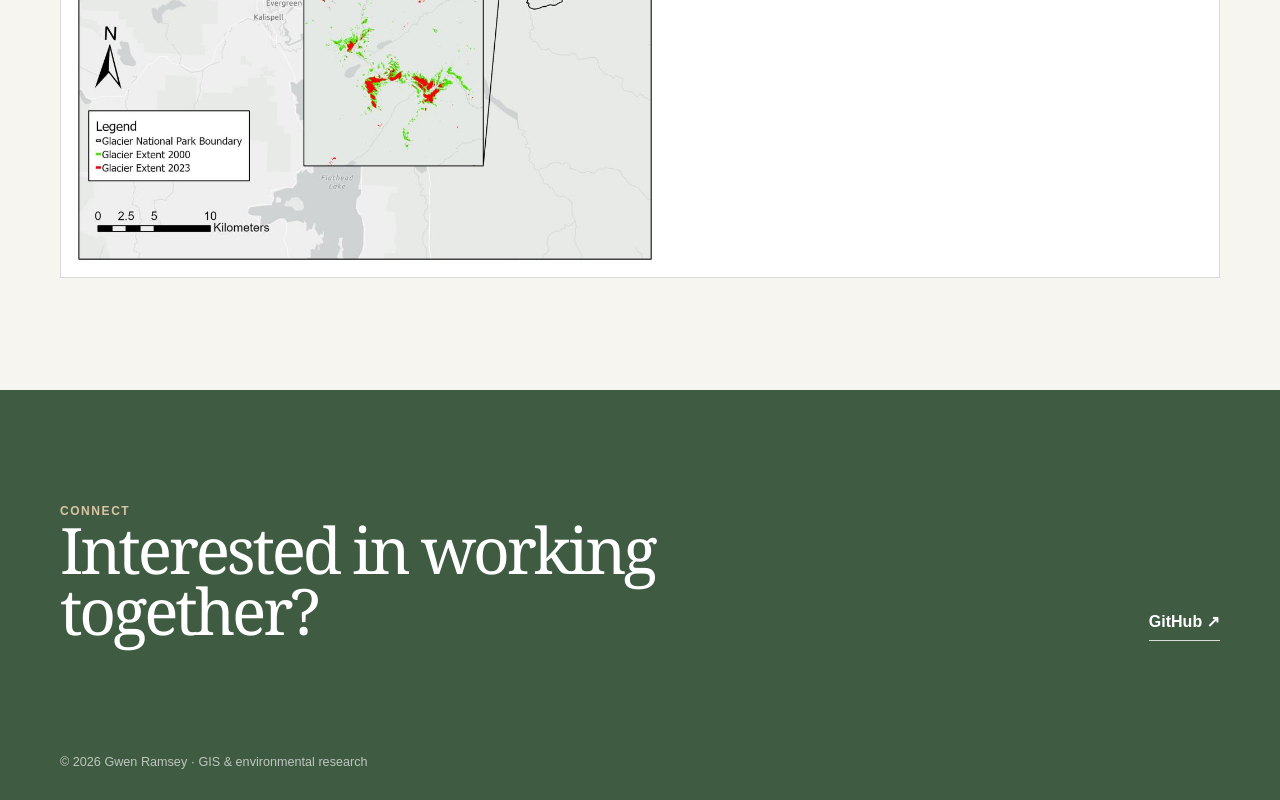
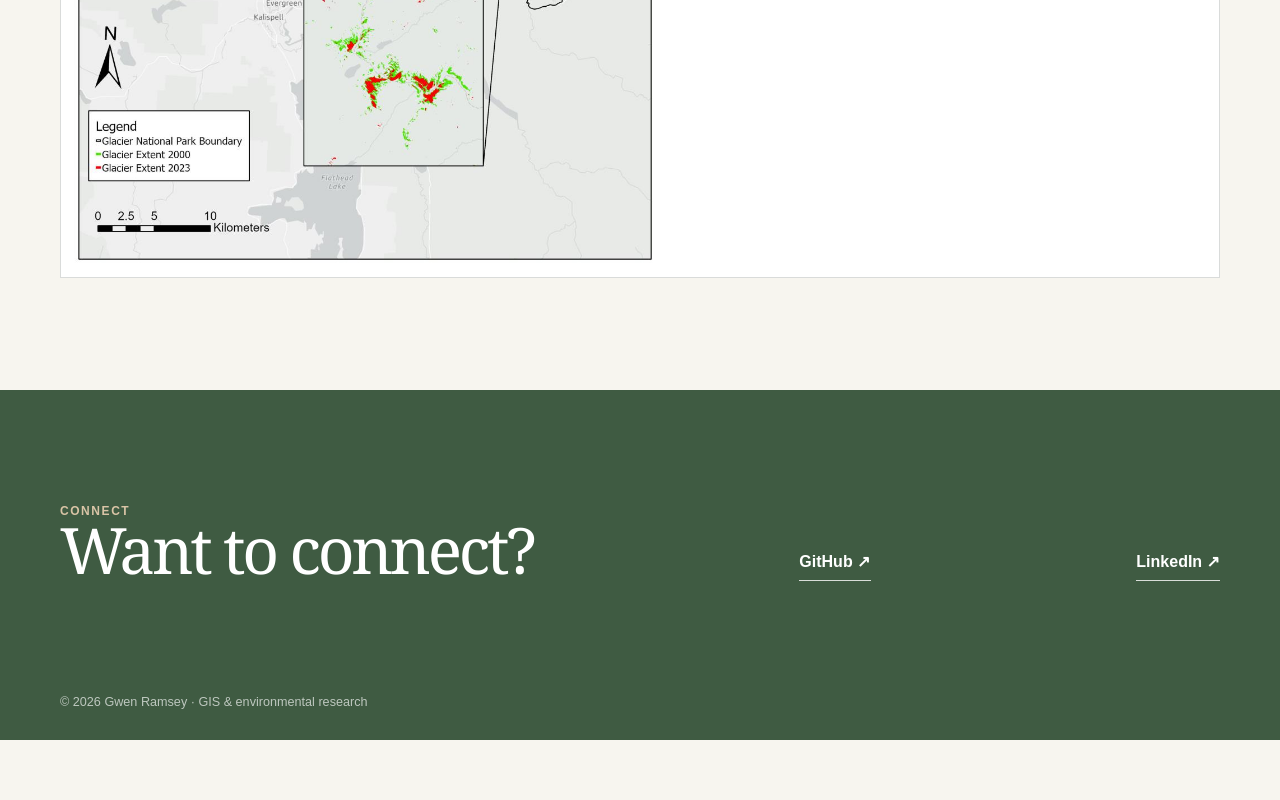
Before and after one commit to gwenramsey/gwenramsey.github.io, a plain HTML site: page index.html in a window 1280 px wide. Shown: the part 6513-7313 px from the top of the page. After the commit the page ends 7253 px from the top, so only its background shows below. Drawn offline with Linux system fonts and the light colour scheme.

Commit message:
Update index.html

```diff
--- a/index.html
+++ b/index.html
@@ -289,8 +289,9 @@
 
   <section class="contact" id="contact">
     <div class="wrap contact-inner">
-      <div><div class="section-label" style="color:#d9c4a6">Connect</div><h2>Interested in working together?</h2></div>
+      <div><div class="section-label" style="color:#d9c4a6">Connect</div><h2>Want to connect?</h2></div>
       <a href="https://github.com/gwenramsey" target="_blank" rel="noreferrer">GitHub ↗</a>
+       <a href="https://www.linkedin.com/in/gwen-ramsey-592a8427b/" target="_blank" rel="noreferrer">LinkedIn ↗</a>
     </div>
   </section>
   <footer><div class="wrap">© 2026 Gwen Ramsey · GIS & environmental research</div></footer>
```
